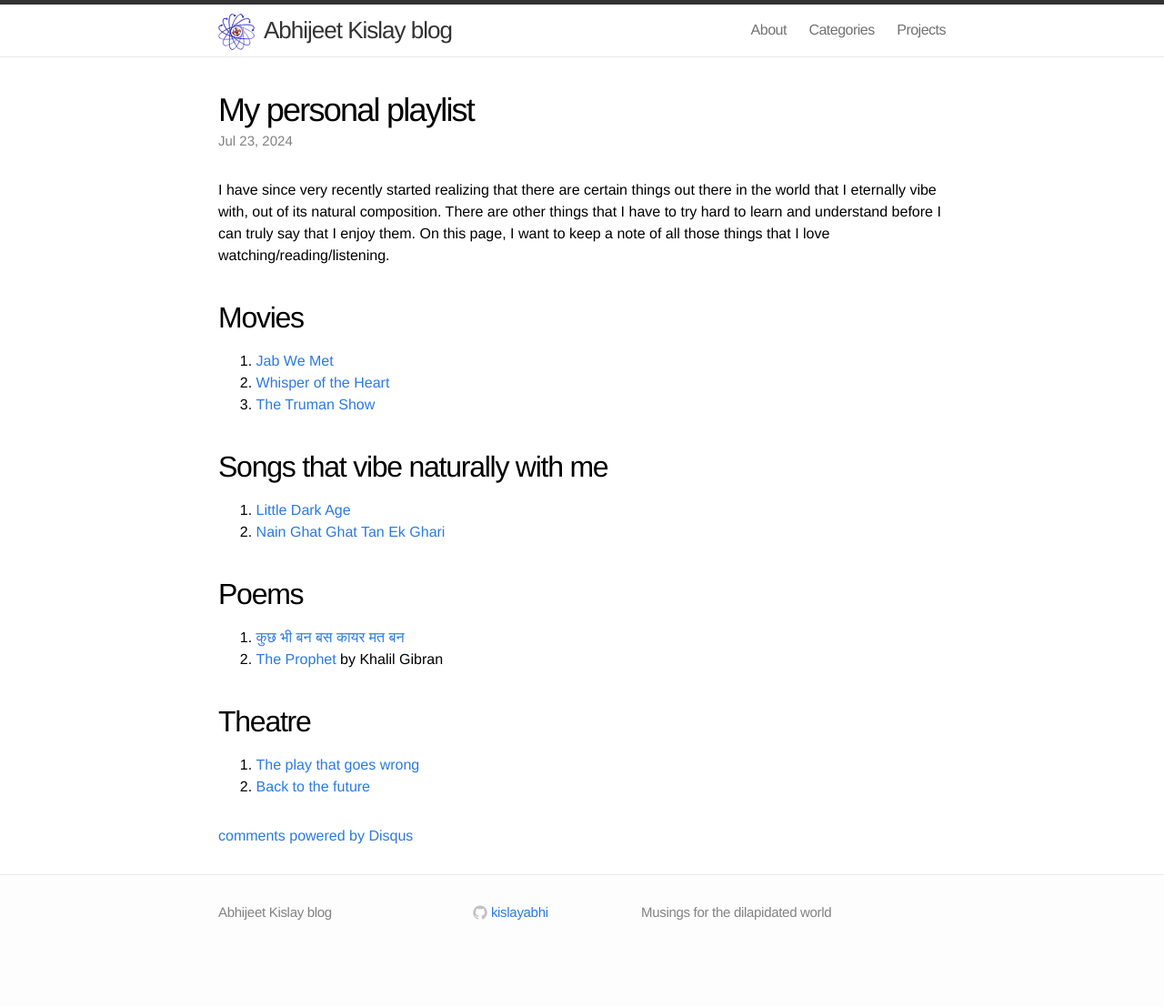
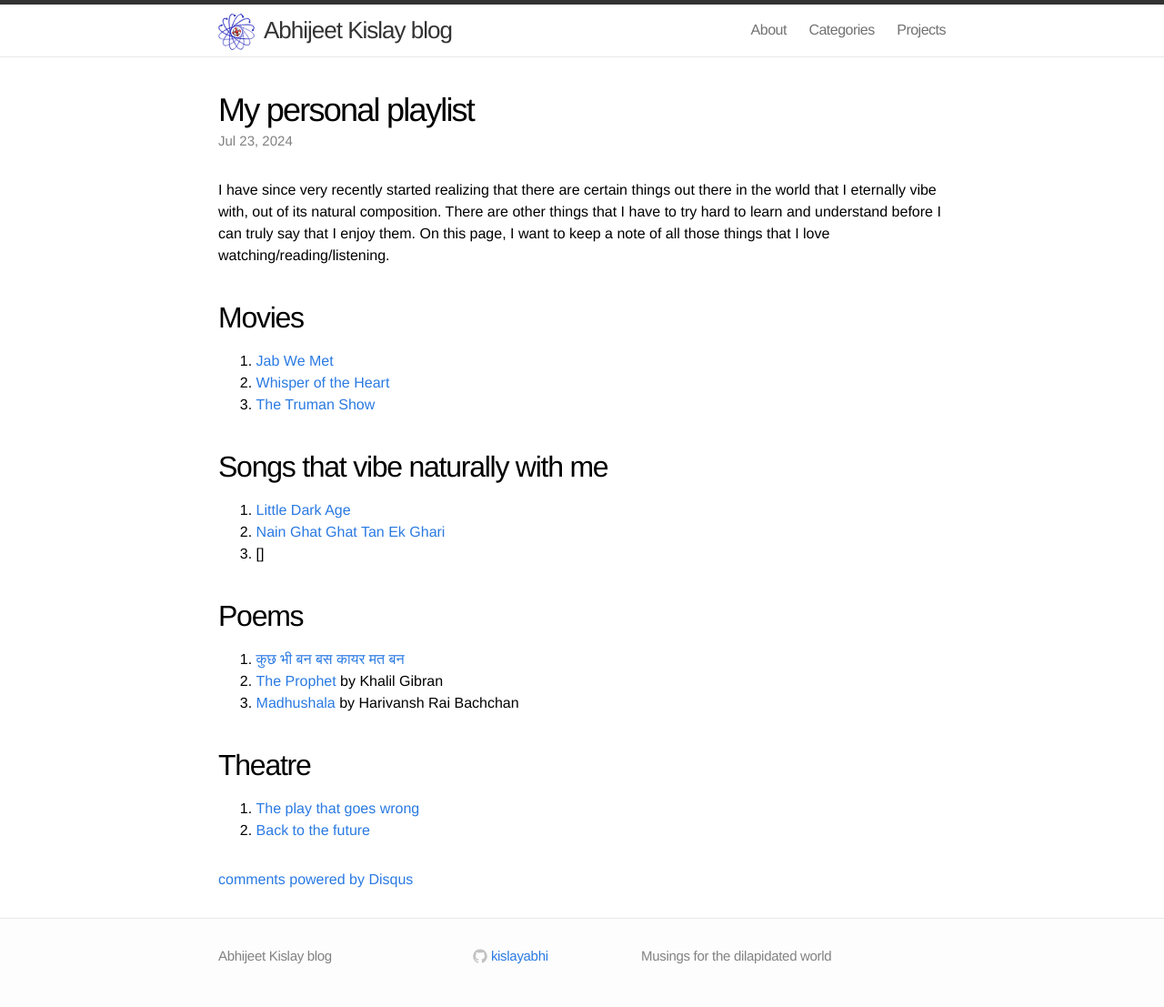
Before and after one commit to kislayabhi/kislayabhi.github.io, a Jekyll site: the page built from _posts/2024-7-23-My-personal-playlist.md, in a window 1280 px wide. Shown: the whole page at 91% size. Built offline with Jekyll 4.4.1, drawn with Linux system fonts in a browser that asks for light colours; comment, search, counter and statistics services are not loaded; before the commit the page ends 1059 px from its top, so only the background shows below that.

Commit message:
Update 2024-7-23-My-personal-playlist.md

```diff
--- a/_posts/2024-7-23-My-personal-playlist.md
+++ b/_posts/2024-7-23-My-personal-playlist.md
@@ -17,10 +17,12 @@ I have since very recently started realizing that there are certain things out t
 ## Songs that vibe naturally with me
 1. [Little Dark Age](https://music.youtube.com/watch?v=ETEg-SB01QY&si=m2pNNlSB0dmkBMG4)
 2. [Nain Ghat Ghat Tan Ek Ghari](https://music.youtube.com/watch?v=AUFzPlBasio&si=Il5JnXQg8sMJMvaw)
+3. []
 
 ## Poems
 1. [कुछ भी बन बस कायर मत बन](http://kavitakosh.org/kk/%E0%A4%95%E0%A5%81%E0%A4%9B_%E0%A4%AD%E0%A5%80_%E0%A4%AC%E0%A4%A8_%E0%A4%AC%E0%A4%B8_%E0%A4%95%E0%A4%BE%E0%A4%AF%E0%A4%B0_%E0%A4%AE%E0%A4%A4_%E0%A4%AC%E0%A4%A8_/_%E0%A4%A8%E0%A4%B0%E0%A5%87%E0%A4%A8%E0%A5%8D%E0%A4%A6%E0%A5%8D%E0%A4%B0_%E0%A4%B6%E0%A4%B0%E0%A5%8D%E0%A4%AE%E0%A4%BE)
 2. [The Prophet](https://en.wikipedia.org/wiki/The_Prophet_(book)) by Khalil Gibran
+3. [Madhushala](https://youtu.be/0nsWU-4R3mw) by Harivansh Rai Bachchan
 
 ## Theatre
 1. [The play that goes wrong](https://www.newyorktheatreguide.com/show/14790-the-play-that-goes-wrong-tickets)
```
